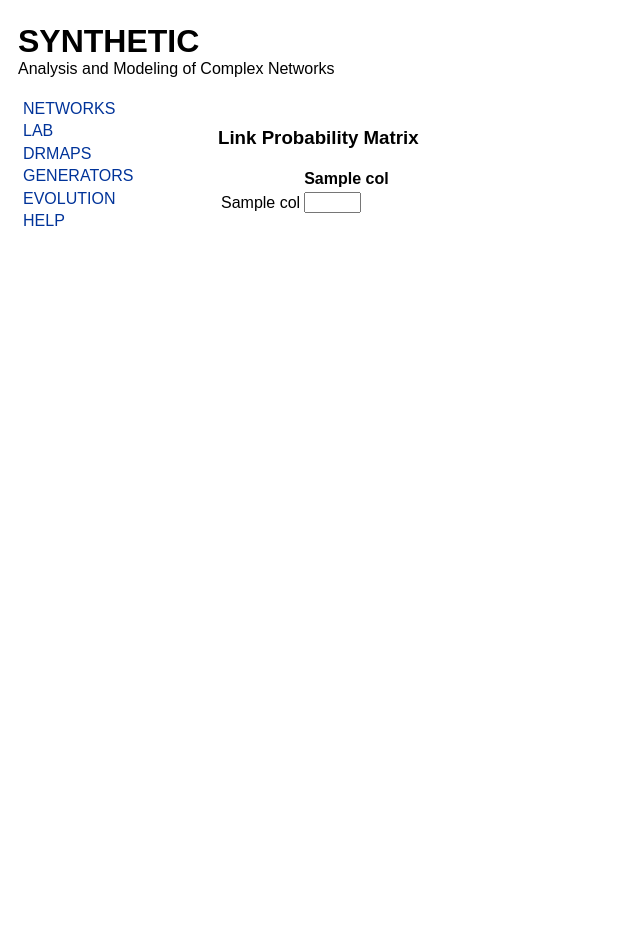
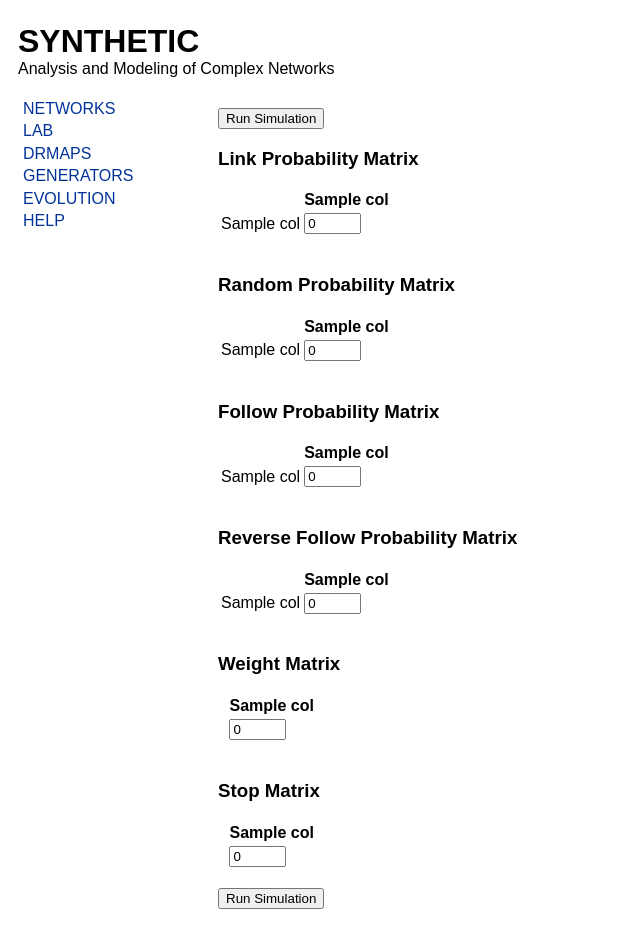
Before and after one commit to telmomenezes/synthetic, a Django app: template synweb/templates/lab.html in a window 1280 px wide. Shown: the whole page, without its empty margins (0-640 px from the left). Before the commit the page ends 226 px from the top, so only its background shows below. Run offline with Django 3.2, Linux system fonts and the light colour scheme; the template is opened without the code that fills it: most values are stand-ins (such as "Sample title", 1, 10 or a date in 2020).

Commit message:
initial lab UI working

```diff
--- a/synweb/templates/lab.html
+++ b/synweb/templates/lab.html
@@ -4,7 +4,9 @@
 {% block content %}
 
 <div style="float:left">
-<form action="/addnet/" method="post" enctype="multipart/form-data">
+<form action="/lab/" method="post" enctype="multipart/form-data">{% csrf_token %}
+
+<input type="submit" value="Run Simulation" />
 
 <h3>Link Probability Matrix</h3>
 <table>
@@ -21,12 +23,127 @@
     <tr>
      	<td>{{ col }}</td>
     {% for row in type_list %}
-        <td><input name="x" type="text" size="4" /></td>
+        <td><input name="link_cell_{{ row }}_{{ col }}" type="text" size="4" value="0" /></td>
     {% endfor %}
     </tr>
 {% endfor %}
 </tbody>
 </table>
+
+<br />
+<h3>Random Probability Matrix</h3>
+<table>
+    <thead>
+    	<tr>
+        	<th scope="col">&nbsp;</th>
+        {% for col in type_list %}
+            <th scope="col">{{ col }}</th>
+        {% endfor %}
+        </tr>
+    </thead>
+    <tbody>
+{% for col in type_list %}
+    <tr>
+     	<td>{{ col }}</td>
+    {% for row in type_list %}
+        <td><input name="random_cell_{{ row }}_{{ col }}" type="text" size="4" value="0" /></td>
+    {% endfor %}
+    </tr>
+{% endfor %}
+</tbody>
+</table>
+
+<br />
+<h3>Follow Probability Matrix</h3>
+<table>
+    <thead>
+    	<tr>
+        	<th scope="col">&nbsp;</th>
+        {% for col in type_list %}
+            <th scope="col">{{ col }}</th>
+        {% endfor %}
+        </tr>
+    </thead>
+    <tbody>
+{% for col in type_list %}
+    <tr>
+     	<td>{{ col }}</td>
+    {% for row in type_list %}
+        <td><input name="follow_cell_{{ row }}_{{ col }}" type="text" size="4" value="0" /></td>
+    {% endfor %}
+    </tr>
+{% endfor %}
+</tbody>
+</table>
+
+<br />
+<h3>Reverse Follow Probability Matrix</h3>
+<table>
+    <thead>
+    	<tr>
+        	<th scope="col">&nbsp;</th>
+        {% for col in type_list %}
+            <th scope="col">{{ col }}</th>
+        {% endfor %}
+        </tr>
+    </thead>
+    <tbody>
+{% for col in type_list %}
+    <tr>
+     	<td>{{ col }}</td>
+    {% for row in type_list %}
+        <td><input name="rfollow_cell_{{ row }}_{{ col }}" type="text" size="4" value="0" /></td>
+    {% endfor %}
+    </tr>
+{% endfor %}
+</tbody>
+</table>
+
+<br />
+<h3>Weight Matrix</h3>
+<table>
+    <thead>
+    	<tr>
+        	<th scope="col">&nbsp;</th>
+        {% for col in type_list %}
+            <th scope="col">{{ col }}</th>
+        {% endfor %}
+        </tr>
+    </thead>
+    <tbody>
+    <tr>
+     	<td>&nbsp;</td>
+    {% for row in type_list %}
+        <td><input name="weight_cell_{{ row }}" type="text" size="4" value="0" /></td>
+    {% endfor %}
+    </tr>
+</tbody>
+</table>
+
+<br />
+<h3>Stop Matrix</h3>
+<table>
+    <thead>
+    	<tr>
+        	<th scope="col">&nbsp;</th>
+        {% for col in type_list %}
+            <th scope="col">{{ col }}</th>
+        {% endfor %}
+        </tr>
+    </thead>
+    <tbody>
+    <tr>
+     	<td>&nbsp;</td>
+    {% for row in type_list %}
+        <td><input name="stop_cell_{{ row }}" type="text" size="4" value="0" /></td>
+    {% endfor %}
+    </tr>
+</tbody>
+</table>
+
+<br />
+<input type="submit" value="Run Simulation" />
+
 </form>
 </div>
 
```
Also changed, not shown: synweb/synapp/views.py (+37 -21 lines), 1 other file.
